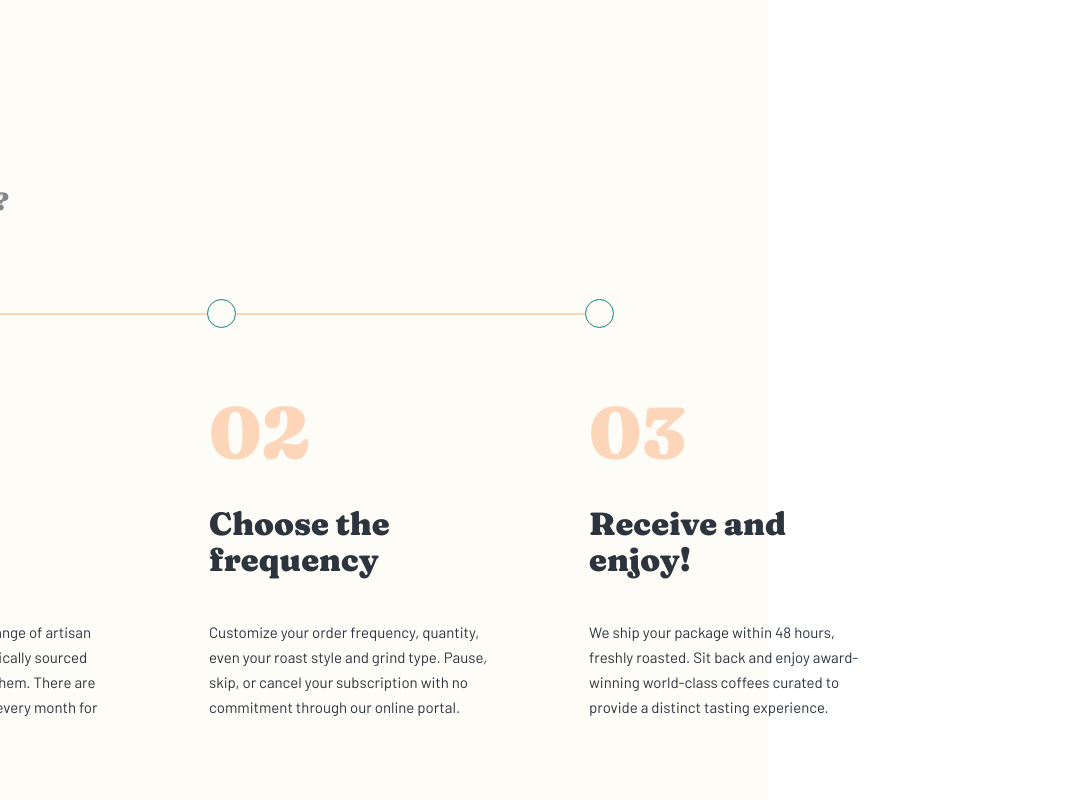
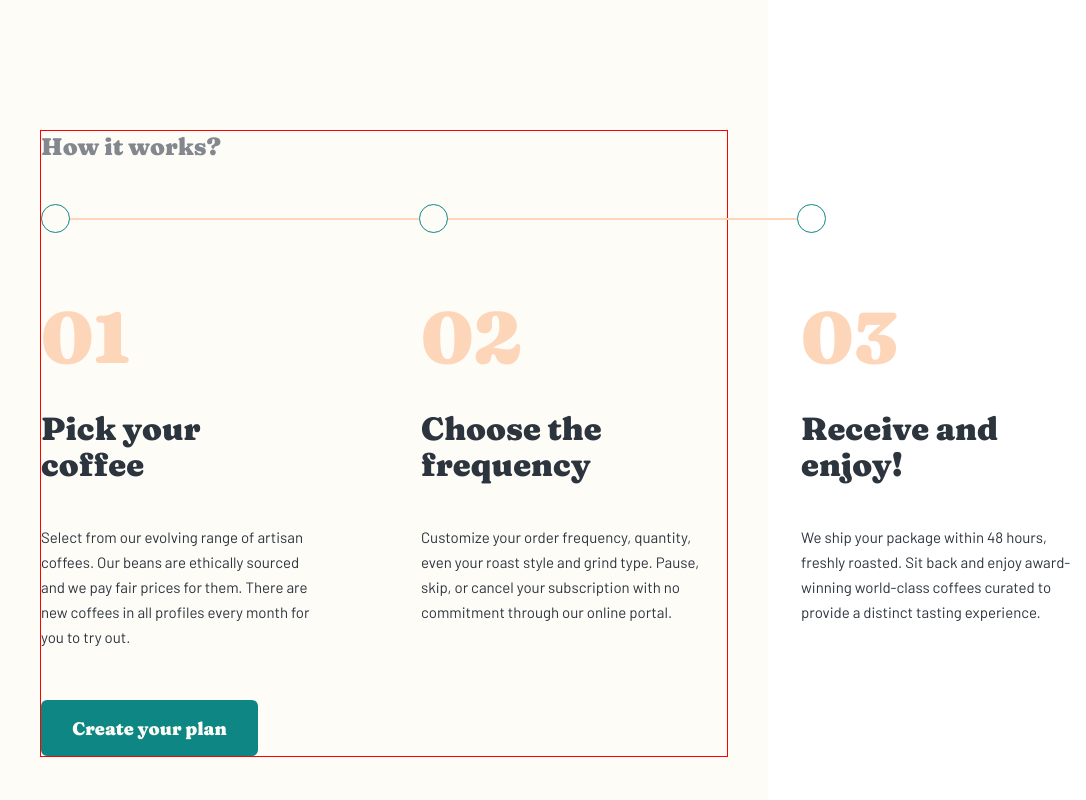
Before and after one commit to danielopq/Coffeeroasters, a React (Vite) app: page / in a window 768 px wide. Shown: the part 2720-3520 px from the top of the page, 1086 px wide, since content can reach past the window. Built offline with nearby package versions, Linux system fonts and the light colour scheme.

Commit message:
home.css - tablet version done

```diff
--- a/src/components/home/home.css
+++ b/src/components/home/home.css
@@ -21,21 +21,17 @@
 
 @media (min-width: 768px) and (max-width: 1024px) {
     #homeHowItWorks{
-        width: 1280px;
-        height: auto;
-        padding-left: 85px;
-        margin: 200px 0px;
-    }
-
-    #homeHowItWorks h4 {
-        color: var(--grey);
+        width: 688px;
+        padding-left: 0px;
+        margin: 144px 0px;
+        border: solid 1px red;
     }
 
     #homeHowItWorks div[class='planSteps'] {
-        margin-top: 80px;
+        margin-top: 40px;
     }
 
     #homeHowItWorks button {
-        margin-top: 80px;
+        margin-top: 44px;
     }
 }
```
